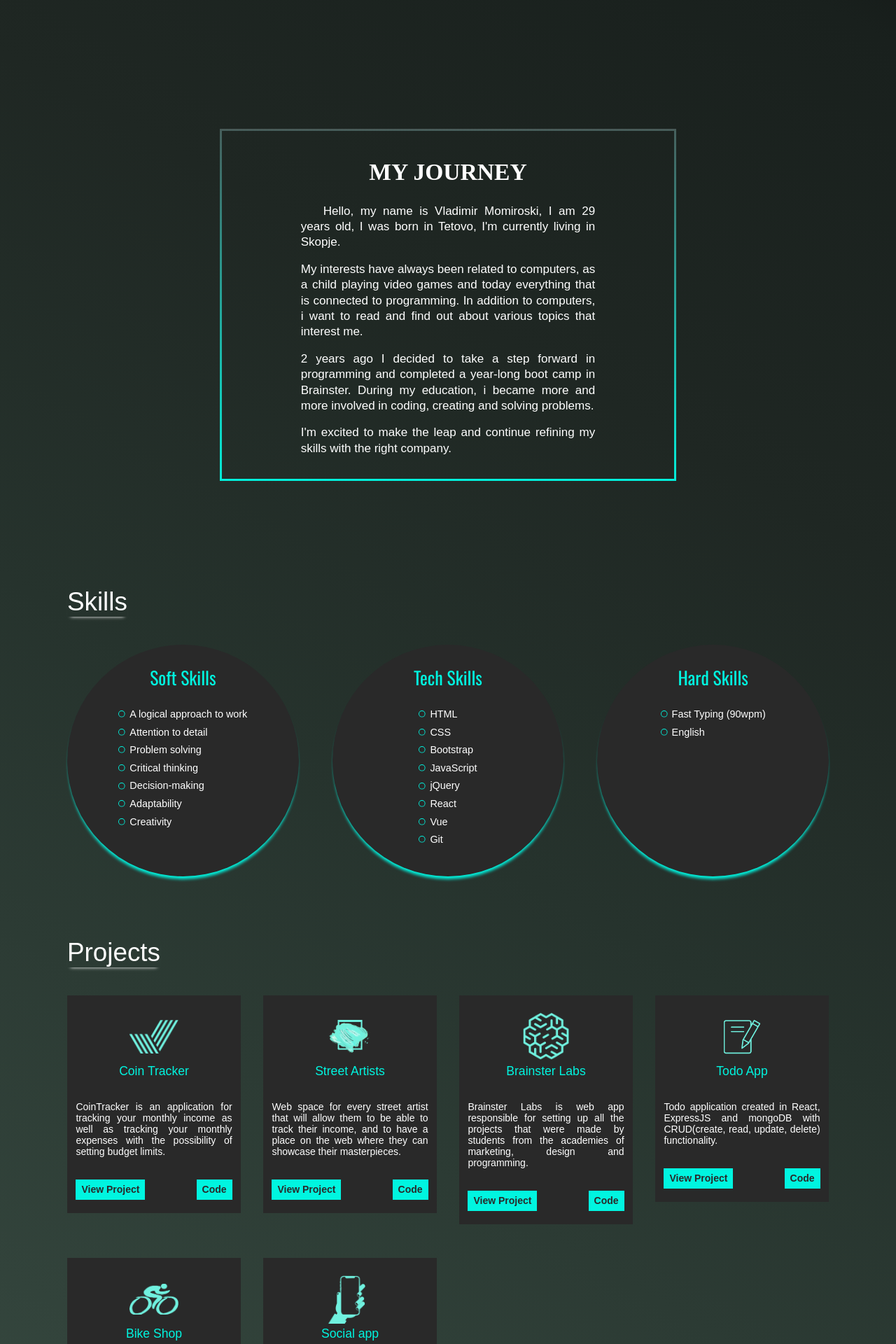
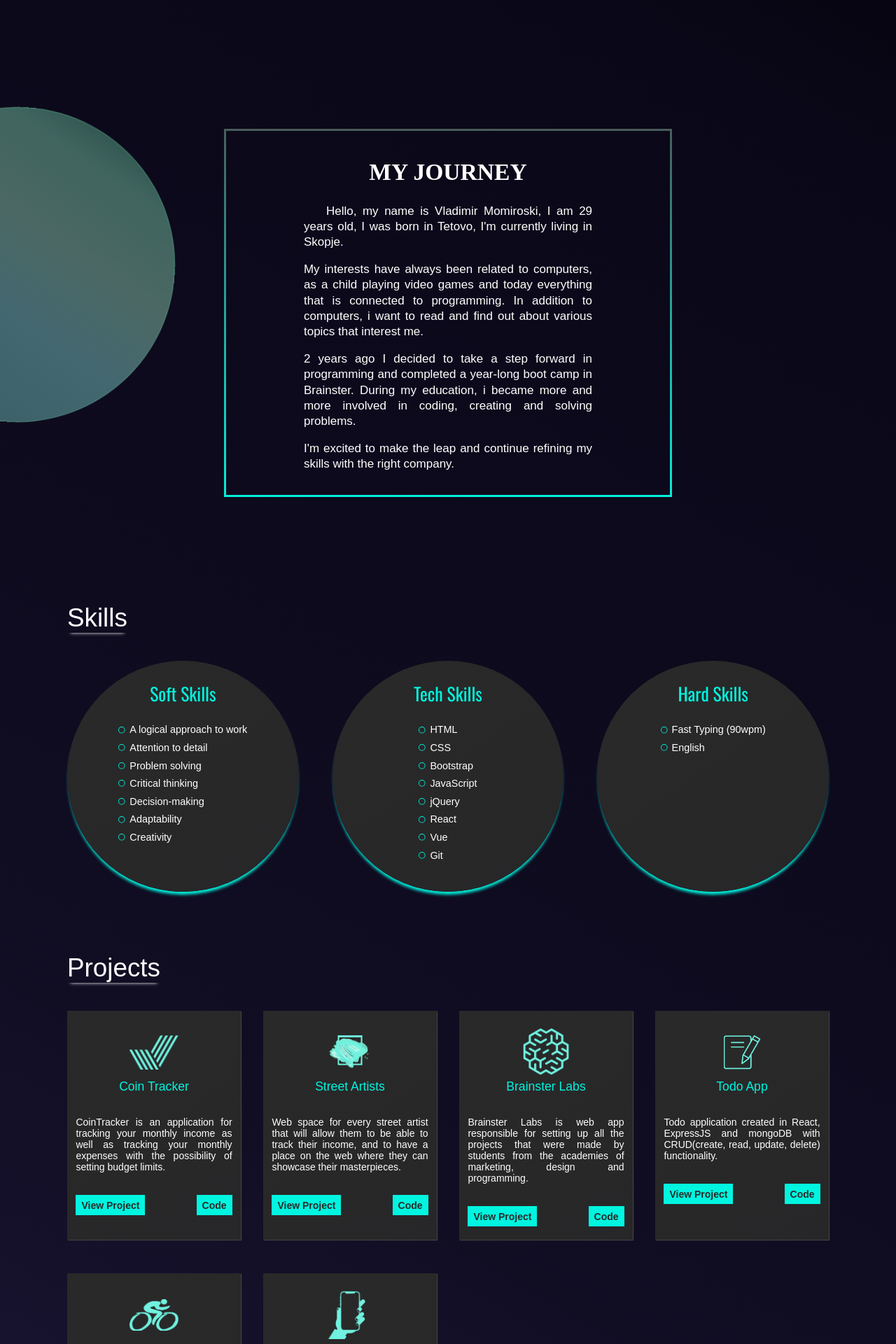
Before and after one commit to vladimirmomiroski/portfolio, a React (Create React App) app: page / in a window 1280 px wide. Shown: the part 680-2600 px from the top of the page at 70% size. Built offline with nearby package versions, Linux system fonts and the light colour scheme; a web font is replaced by a local one.

Commit message:
updated background color of the page, also added circle in the about section

```diff
--- a/src/App.css
+++ b/src/App.css
@@ -16,7 +16,7 @@ html {
   overflow: hidden;
 }
 
-.bgDark {
+/* .bgDark {
   background: linear-gradient(
     30deg,
     #5c7a6b 0%,
@@ -26,9 +26,20 @@ html {
     rgb(25, 32, 29) 80%,
     rgb(3, 3, 3) 100%
   ) !important;
+} */
+
+.bgDark {
+  background: linear-gradient(
+    30deg,
+    #1c1636 0%,
+    rgb(17, 14, 36),
+    rgb(13, 10, 29) 50%,
+    rgb(10, 7, 24) 75%,
+    #000000 100%
+  );
 }
 
-.bgLight {
+/* .bgLight {
   background: linear-gradient(
     30deg,
     #dafffb 0%,
@@ -38,6 +49,17 @@ html {
     rgb(244, 248, 247) 80%,
     #fff 100%
   );
+} */
+
+.bgLight {
+ background: linear-gradient(
+    30deg,
+    #ffffcc 0%,
+    #ffffce 33%,
+    #ffffd2 66%,
+    rgb(252, 252, 210) 100%
+  );
+
 }
 
 h1,
--- a/src/components/MainTitle/MainTitle.jsx
+++ b/src/components/MainTitle/MainTitle.jsx
@@ -1,13 +1,16 @@
-import React from 'react';
+import React, {useContext} from 'react';
 import styles from './MainTitle.module.css';
+import { Context } from '../../context/Context';
 
 export default function MainTitle({text}) {
 
-    const { container, textStyle } = styles
+    const { container, textStyle, colorLight, colorDark } = styles
+    const { theme } = useContext(Context);
+    const color = theme ? colorDark : colorLight;
 
   return (
     <div className={container}>
-        <p className={textStyle}>{text}</p>
+        <p className={`${textStyle} ${color}`}>{text}</p>
     </div>
   )
 }
--- a/src/components/MainTitle/MainTitle.module.css
+++ b/src/components/MainTitle/MainTitle.module.css
@@ -12,7 +12,17 @@
 .textStyle {
     font-size:2.3rem;
     margin-right: 0.4rem;
+
+}
+
+.colorLight {
+    color: rgb(41, 41, 41);
+    box-shadow: 0 5px 5px -5px #eeee90;
+}
+
+.colorDark {
     box-shadow: 0 5px 5px -5px #fff;
+    color: #fff;
 }
 
 
--- a/src/sections/about/About.jsx
+++ b/src/sections/about/About.jsx
@@ -1,13 +1,14 @@
-import React from "react";
+import React, { useContext } from "react";
 import styles from "./About.module.css";
 import AboutData from "../../AboutData";
-import { useContext } from "react";
 import { Context } from "../../context/Context";
 
 export default function About() {
-  const { container, paper, box, text, title, lightBg, darkBg } = styles;
+
+  const { container, paper, box, text, title, lightBg, darkBg, circle, lightCircle } = styles;
   const { theme } = useContext(Context);
   const whichTheme = theme ? darkBg : lightBg
+
   return (
     <section id="About">
     <div className={container}>
@@ -18,6 +19,9 @@ export default function About() {
             <p key={idx} className={text}>{para}</p>
           ))}
         </div>
+        <div className={circle}>
+        </div>
+        <div className={lightCircle}></div>
       </div>
     </div>
     </section>
--- a/src/sections/about/About.module.css
+++ b/src/sections/about/About.module.css
@@ -1,10 +1,9 @@
-
 .container {
-  width: 85%;
   margin: 0 auto;
   display: flex;
   align-items: center;
   padding: 4rem 0;
+  position: relative;
 }
 
 .lightBg {
@@ -32,15 +31,14 @@
 
 .box {
   width: 100%;
-  display:flex;
+  display: flex;
   align-items: center;
   justify-content: center;
 }
 
-
 .paper {
   min-height: 450px;
-  width: 60%;
+  width: 50%;
   display: flex;
   flex-direction: column;
   align-items: center;
@@ -48,6 +46,44 @@
   border-image: linear-gradient(rgb(74, 87, 85), #00f5e0) 30;
   border-width: 3px;
   border-style: solid;
+  z-index: 2;
+  background: transparent;
+}
+
+.circle {
+  width: 450px; /* Set the width of the circle */
+  height: 450px;
+  background: linear-gradient(
+    30deg,
+    rgba(125, 236, 227, 0.4) 0%,
+    rgba(123, 219, 211, 0.4) 10%,
+    rgba(132, 228, 219, 0.4) 20%,
+    rgba(141, 237, 228, 0.4) 30%,
+    rgba(150, 245, 236, 0.4) 40%,
+    rgba(159, 245, 221, 0.4) 50%,
+    rgba(169, 245, 206, 0.4) 60%,
+    rgba(154, 240, 199, 0.4) 70%,
+    rgba(138, 235, 192, 0.4) 80%,
+    rgba(95, 192, 148, 0.4) 90%,
+    rgba(52, 148, 105, 0.4) 100%
+  );
+  position: absolute;
+  left: -200px; /* Hide the left 200px of the circle */
+  top: 5%;
+  border-radius: 50%;
+  overflow: hidden; /* Hide the overflowing part of the circle */
+  animation: spin 6s linear infinite;
+}
+
+@keyframes spin {
+  0% {
+    transform: rotate(0deg);
+    border: 1px solid rgba(87, 179, 138, 0.5);
+  }
+  100% {
+    transform: rotate(360deg);
+    border: 1px solid rgba(125, 236, 227, 0.5);
+  }
 }
 
 .title {
@@ -56,7 +92,7 @@
   padding: 0.2rem 0.4rem;
   font-weight: bold;
   border-radius: 0.3rem;
-  font-family: 'Cambo', serif;
+  font-family: "Cambo", serif;
   text-transform: uppercase;
 }
 
@@ -72,7 +108,7 @@
 
 @media (max-width: 1000px) {
   .paper {
-    width: 80%;
+    width: 90%;
   }
 
   .rightGlue {
@@ -86,27 +122,18 @@
   }
 }
 
-
-@media(max-width:670px) {
-
-
+@media (max-width: 670px) {
   .text {
-        width:70%;
+    width: 70%;
   }
   .box {
-        margin:5rem 0;
+    margin: 5rem 0;
+  }
 }
 
-}
-
-@media(max-width:550px) {
+@media (max-width: 550px) {
   .text {
     text-align: start;
-        width:77%;
-    }
-
-    .container {
-      width: 93%;
-
+    width: 77%;
   }
 }
--- a/src/sections/projects/ProjectItem.jsx
+++ b/src/sections/projects/ProjectItem.jsx
@@ -17,6 +17,7 @@ export default function ProjectItem({ item }) {
     descriptionText,
     viewProjectWrapper,
     viewProject,
+    cardWrapper
 
   } = styles;
 
@@ -26,7 +27,7 @@ export default function ProjectItem({ item }) {
   const { id, name, image, host, github, desc } = item;
 
   return (
-    <div>
+    <div className={cardWrapper}>
       <div className={`${card} ${whichTheme}`}>
         <div className={titleWrapper}>
           <img className={img} src={image} alt="project" />
--- a/src/sections/projects/ProjectItem.module.css
+++ b/src/sections/projects/ProjectItem.module.css
@@ -1,6 +1,17 @@
+
+.cardWrapper {
+  /* dark version */
+  background: linear-gradient(147.16deg, rgba(41, 41, 41, 1) 14.71%, rgba(41, 41, 41, 0.9) 114.16%);
+ -webkit-box-shadow: 1px 1px 1px #424242;
+  box-shadow: 1px 1px 1px #424242;
+
+/* light version */
+  /* background: linear-gradient(147.16deg, rgba(41, 41, 41, 1) 14.71%, rgba(41, 41, 41, 0.9) 114.16%); */
+}
+
+
 .card {
   text-align: center;
-  background-color: rgb(41, 41, 41);
 }
 
 .titleWrapper {
@@ -35,7 +46,7 @@
 }
 
 .viewProjectWrapper {
-  background-color: rgb(41, 41, 41);
+
   padding-bottom: 1.2rem;
 }
 
@@ -44,4 +55,5 @@
   margin: 0 auto;
   display:flex;
   justify-content: space-between;
+
 }
--- a/src/sections/skills/MainSectionSkillsItem/MainSectionSkillsItem.module.css
+++ b/src/sections/skills/MainSectionSkillsItem/MainSectionSkillsItem.module.css
@@ -3,9 +3,11 @@
   flex-direction: column;
   align-items: center;
   padding: 1rem 0 2.5rem;
-  background-color: rgb(41, 41, 41);
+  /* background: linear-gradient(147.16deg, rgba(41, 41, 41, 0.5) 14.71%, rgba(41, 41, 41, 0.2) 114.16%); */
+  background: linear-gradient(147.16deg, rgba(41, 41, 41, 1) 14.71%, rgba(41, 41, 41, 0.9) 114.16%);
   border-radius: 50%;
   box-shadow: 0 6px 4px -2px #00f5e0;
+  min-height: 320px;
 }
 
 .textTitle {
```
Lines whose indentation alone changed are shown as unchanged.
